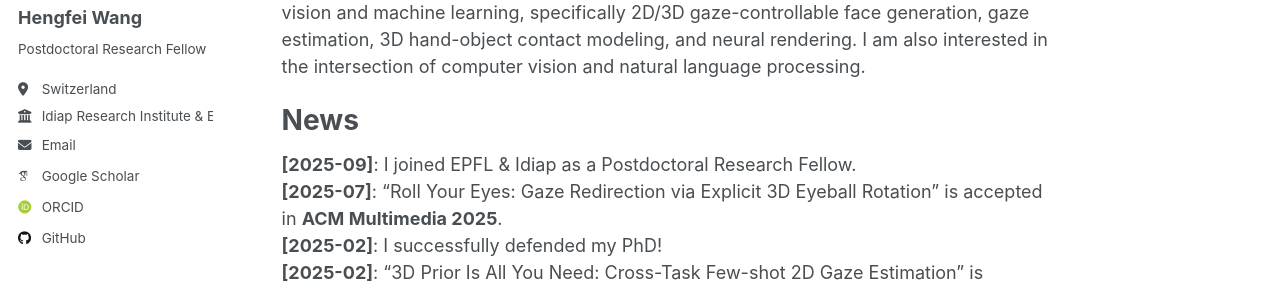
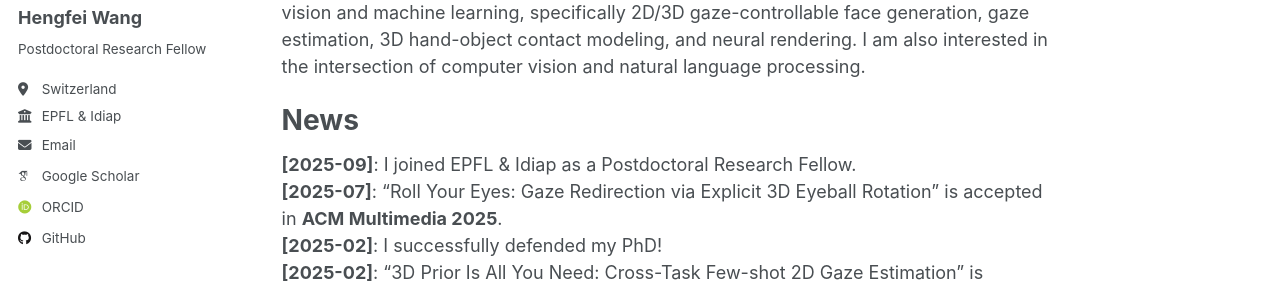
Before and after one commit to hengfei-wang/hengfei-wang.github.io, a Jekyll site: the page built from _pages/about.md, in a window 1280 px wide. Shown: the part 277-567 px from the top of the page. Built offline with Jekyll 4.4.1, drawn with Linux system fonts in a browser that asks for light colours; some web fonts are replaced.

Commit message:
Update _config.yml

```diff
--- a/_config.yml
+++ b/_config.yml
@@ -27,7 +27,7 @@ author:
   pronouns         : # example: "she/her"
   bio              : "Postdoctoral Research Fellow"
   location         : "Switzerland"
-  employer         : "Idiap Research Institute & EPFL"
+  employer         : "EPFL & Idiap"
   uri              : # URL
   email            : "hwang@idiap.ch"
 
```
